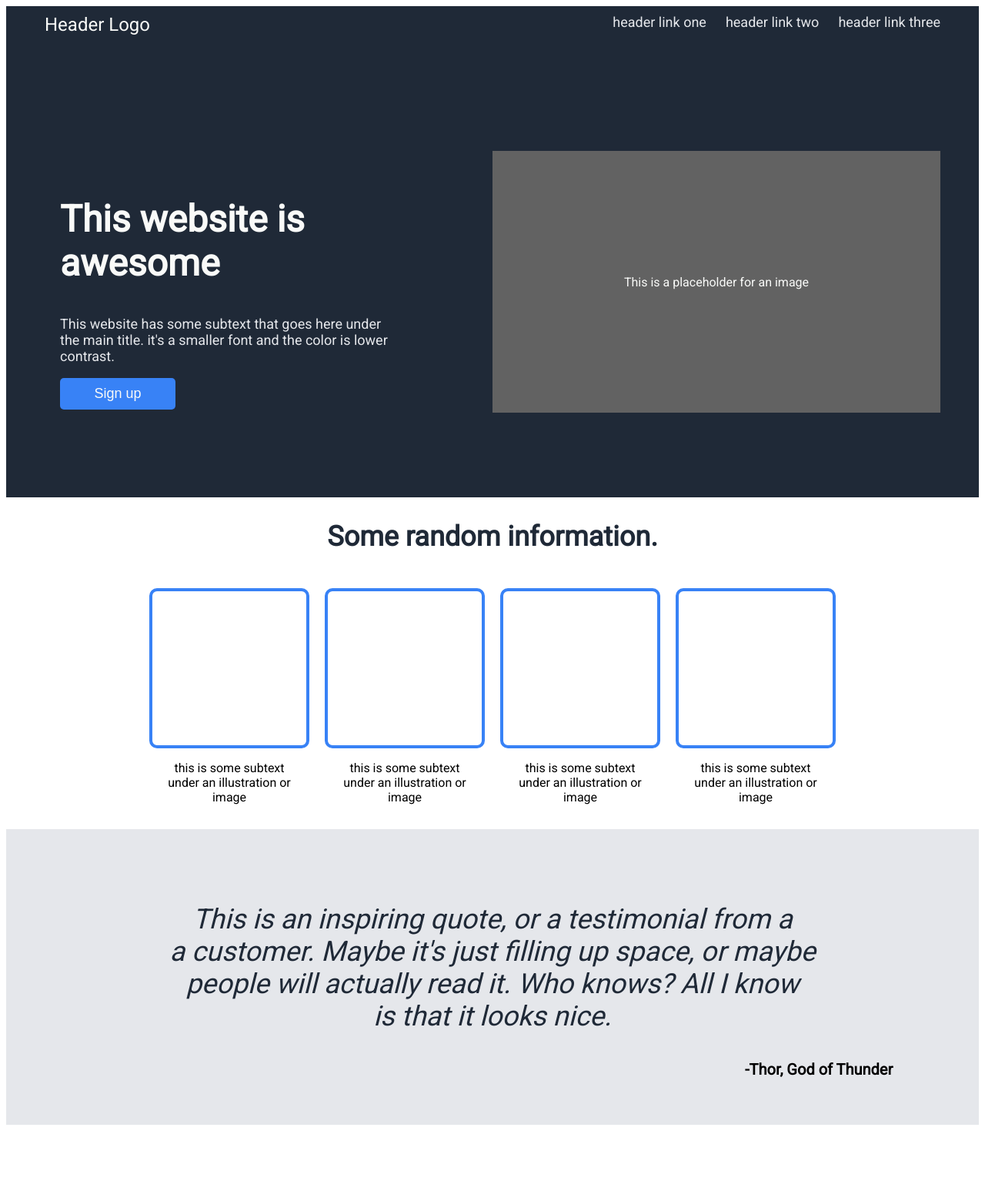
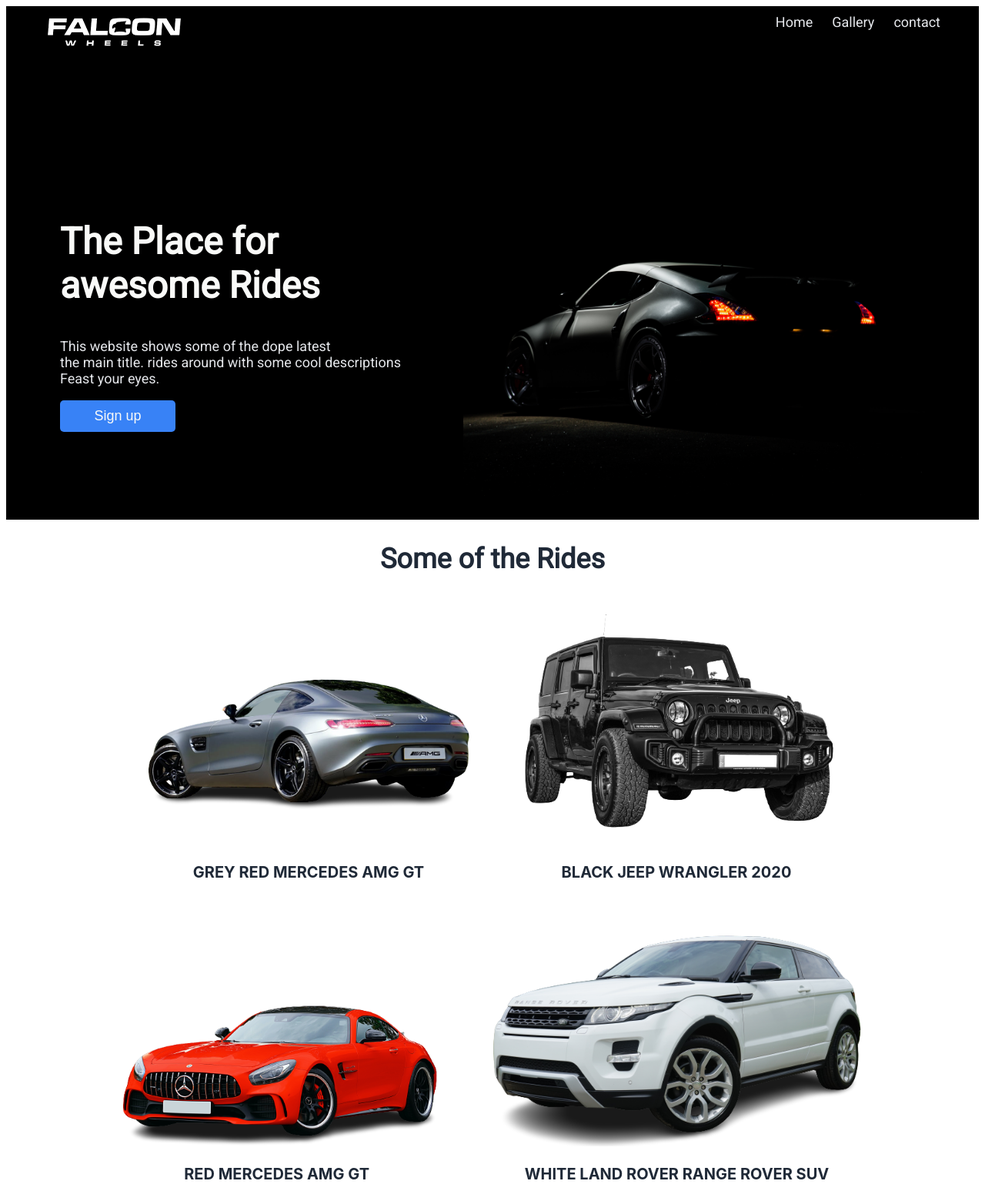
Before and after one commit to JDigo/Practice-Project-Personalized, a plain HTML site: page index.html in a window 1280 px wide. Shown: the top 1560 px of the page at 77% size. Drawn offline with Linux system fonts and the light colour scheme; a web font is replaced by a local one.

Commit message:
final personalzed edit

```diff
--- a/css/style.css
+++ b/css/style.css
@@ -1,4 +1,3 @@
-
 .container{
     font-family: Roboto;
 }
@@ -8,7 +7,7 @@
     flex-direction: column;
     justify-content: space-around;
     gap: 150px;
-    background: #1F2937;
+    background: #000000;
     padding: 10px;
     padding-left: 50px;
     padding-right: 50px;
@@ -52,10 +51,9 @@
     color: #E5E7EB;
     font-size: 18px;
 }
-.des-img{
+.des-img img{
     display: flex;
-    background: rgb(98 98 98);
-    height: 300px;
+    height: 400px;
     text-align: center;
     color: #F9FAF8;
     padding: 20px;
@@ -84,6 +82,7 @@
 }
 .main1{
     display: flex;
+    flex-wrap: wrap;
     padding: 16px;
     justify-content: center;
     gap: 20px;
@@ -96,13 +95,26 @@
 }
 
 .img{
-    width: 200px;
-    height: 200px;
-    border: 4px solid #3882F6;
+    height: 300px;
+    border: 4px solid #f8f9fc11;
     border-radius: 10px;
+}
+.img img{
+    max-width: 100%;
+    height: 100%;
+    border-radius: 10px;
+    transition: 1s transform;
+}
+.img img:hover{
+    transform: scale(1.2);
+    transition: 1s ease-in-out;
 }
 .caption{
     text-align: center;
+    font-family: -apple-system, BlinkMacSystemFont, 'Segoe UI', Roboto, Oxygen, Ubuntu, Cantarell, 'Open Sans', 'Helvetica Neue', sans-serif;
+    font-size: 20px;
+    color: #1F2937;
+    font-weight: bolder;
 }
 
 .main2{
@@ -126,7 +138,10 @@
 }
 
 .main3{
+    background: url(../images/dd.jpg);
     padding: 100px;
+    position: relative;
+    background-size: cover;
 }
 
 .blue{
@@ -134,7 +149,7 @@
     height: 200px;
     border-radius: 20px;
     width: auto;
-    background: #3882F6;
+    background: #152c529c;
     justify-content: space-around;
     align-items: center;
 }
--- a/index.html
+++ b/index.html
@@ -12,72 +12,82 @@
     <div class="container">
         <div class="head">
             <div class="header">
-                <div class="logo">Header Logo</div>
+                <div class="logo">
+                    <img src="images/images.png" alt="">
+                </div>
                 <div class="links">
-                    <a href="#">header link one</a>
-                    <a href="#">header link two</a>
-                    <a href="#">header link three</a>
+                    <a href="#">Home</a>
+                    <a href="#">Gallery</a>
+                    <a href="#">contact</a>
                 </div>
             </div>
             <div class="head-info">
                 <div class="des-text">
-                    <h2>This website is <br> awesome</h2>
-                    <p>This website has some subtext that goes here under <br> the main title.
-                        it's a smaller font and the color is lower <br> contrast.
+                    <h2>The Place for <br> awesome Rides</h2>
+                    <p>This website shows some of the dope latest <br> the main title.
+                        rides around with some cool descriptions <br> Feast your eyes.
                     </p>
                     <button>Sign up</button>
                 </div>
                 <div class="des-img">
-                   <p>This is a placeholder for an image</p>
+                    <img src="images/pexels-albin-berlin-919073.jpg" alt="">
                 </div>
             </div>
         </div>
         <div class="main">
-            <h2>Some random information.</h2>
+            <h2>Some of the Rides</h2>
             <div class="main1">
                 <div class="illustration">
-                    <div class="img"></div>
+                    <div class="img">
+                        <img src="images/pexels-photo-112452-removebg-preview.png" alt="">
+                    </div>
                     <div class="caption">
-                        <p>this is some subtext <br> under an illustration or <br> image</p>
+                        <p>GREY RED MERCEDES AMG GT</p>
                     </div>
                 </div>
                 <div class="illustration">
-                    <div class="img"></div>
+                    <div class="img">
+                        <img src="images/vehicle-g5b123b93e_1920-removebg-preview.png" alt="">
+                    </div>
                     <div class="caption">
-                        <p>this is some subtext <br> under an illustration or <br> image</p>
+                        <p>BLACK JEEP WRANGLER 2020</p>
                     </div>
                 </div>
                 <div class="illustration">
-                    <div class="img"></div>
+                    <div class="img">
+                        <img src="images/pexels-mike-3729464-removebg-preview.png" alt="">
+                    </div>
                     <div class="caption">
-                        <p>this is some subtext <br> under an illustration or <br> image</p>
+                        <p>RED MERCEDES AMG GT</p>
                     </div>
                 </div>
                 <div class="illustration">
-                    <div class="img"></div>
+                    <div class="img">
+                        <img src="images/pexels-mike-116675-removebg-preview.png" alt="">
+                    </div>
                     <div class="caption">
-                        <p>this is some subtext <br> under an illustration or <br> image</p>
+                        <p>WHITE LAND ROVER RANGE ROVER SUV </p>
                     </div>
-                </div>
+            </div>
             </div>
             <div class="main2">
-                <p>This is an inspiring quote, or a testimonial from a <br>
-                a customer. Maybe it's just filling up space, or maybe <br>
-                people will actually read it. Who knows? All I know <br> is
-                that it looks nice.</p>
-                <span>-Thor, God of Thunder</span>
+                <p>I love driving cars, looking at them, cleaning and washing and shining them.
+                     I clean 'em inside and outside. I'm very touchy about cars. I don't want anybody leaning on them or closing the
+                     door too hard, know what I mean?</p>
+                <span>--Scott Baio</span>
             </div>
             <div class="main3">
                 <div class="blue">
                     <div class="text">
                         <h2>Call to action! It's time</h2>
-                        <p>Sign up for our product by clicking that button right over there!</p>
+                        <p>Sign up for daily updates on new rides and more of our <br> products by clicking the button right over there!</p>
                     </div>
                     <div class="btn">
                         <button>Sign Up</button>
                     </div>
                 </div>
             </div>
+         </div>
         </div>
         <div class="footer">
             Copyright &copy; The Odin Project 2022
```
Also changed, not shown: images/auto-2179220_960_720.webp (added), images/dd.jpg (added), images/images.png (added), images/pexels-albin-berlin-919073.jpg (added), images/pexels-jan-karan-4777286.jpg (added), images/pexels-mike-116675-removebg-preview.png (added), images/pexels-mike-3729464-removebg-preview.png (added), images/pexels-photo-112452-removebg-preview.png (added), images/speedometer-ged5485a53_1920.jpg (added), images/vehicle-g5b123b93e_1920-removebg-preview.png (added).
